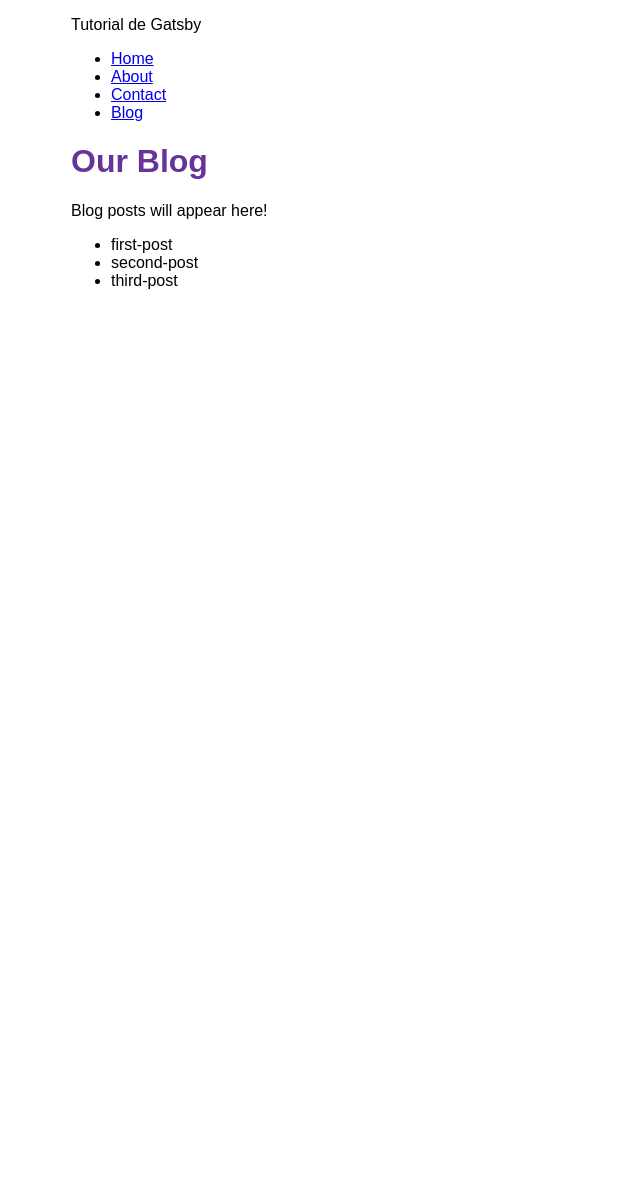
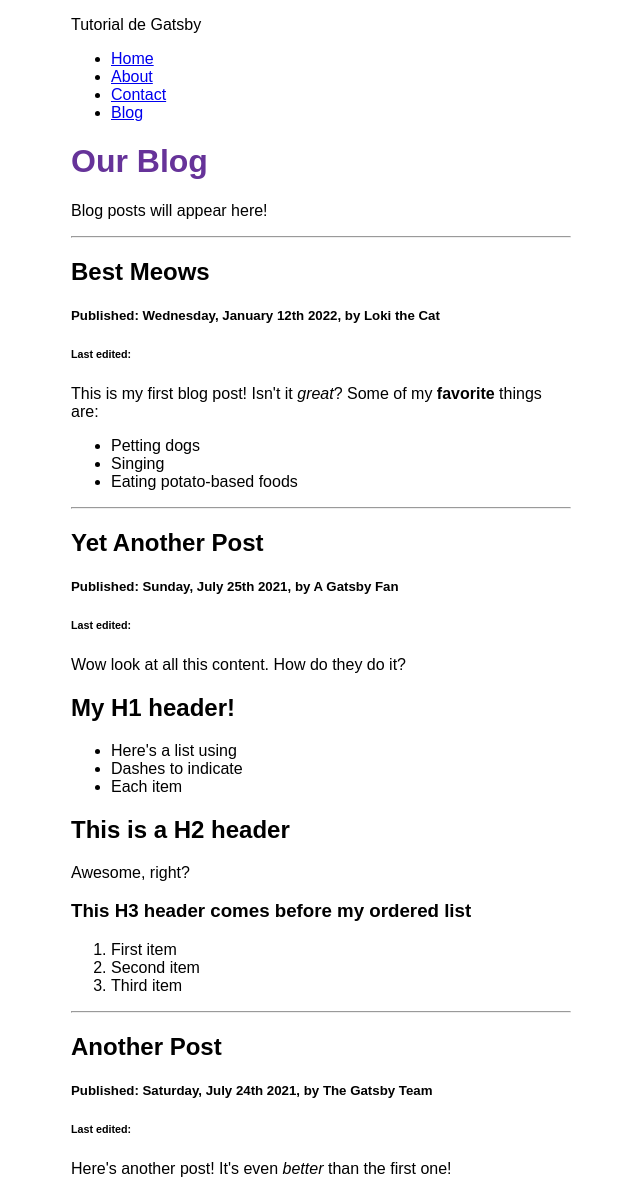
Before and after one commit to Ernesto-Ordonez/gatsby-101, a Gatsby site: page /blog in a window 1280 px wide. Shown: the whole page, without its empty margins (319-959 px from the left). Before the commit the page ends 800 px from the top, so only its background shows below. Built offline with nearby package versions, Linux system fonts and the light colour scheme; Gatsby itself is replaced by a stand-in of ours.

Commit message:
Completed Part 5 of the Tutorial

```diff
--- a/blog/first-post.mdx
+++ b/blog/first-post.mdx
@@ -0,0 +1,10 @@
+---
+title: "Best Meows"
+datePublished: "2022-01-12"
+author: "Loki the Cat"
+---
+This is my first blog post! Isn't it *great*?
+Some of my **favorite** things are:
+* Petting dogs
+* Singing
+* Eating potato-based foods
--- a/blog/second-post.mdx
+++ b/blog/second-post.mdx
@@ -0,0 +1,6 @@
+---
+title: "Another Post"
+datePublished: "2021-07-24"
+author: "The Gatsby Team"
+---
+Here's another post! It's even *better* than the first one!
--- a/blog/third-post.mdx
+++ b/blog/third-post.mdx
@@ -0,0 +1,22 @@
+---
+title: "Yet Another Post"
+datePublished: "2021-07-25"
+author: "A Gatsby Fan"
+---
+Wow look at all this content. How do they do it?
+
+# My H1 header!
+
+- Here's a list using
+- Dashes to indicate
+- Each item
+
+## This is a H2 header
+
+Awesome, right?
+
+### This H3 header comes before my ordered list
+
+1. First item
+2. Second item
+3. Third item
--- a/gatsby-config.js
+++ b/gatsby-config.js
@@ -20,6 +20,7 @@ module.exports = {
         name: "blog",
         path: `${__dirname}/blog/`
       }
-    }
+    },
+    "gatsby-plugin-mdx"
   ]
 };
--- a/package.json
+++ b/package.json
@@ -15,8 +15,11 @@
     "clean": "gatsby clean"
   },
   "dependencies": {
+    "@mdx-js/mdx": "^1.6.22",
+    "@mdx-js/react": "^1.6.22",
     "gatsby": "^4.11.3",
     "gatsby-plugin-image": "^2.12.1",
+    "gatsby-plugin-mdx": "^3.12.1",
     "gatsby-plugin-sass": "^5.11.1",
     "gatsby-plugin-sharp": "^4.12.1",
     "gatsby-source-filesystem": "^4.12.1",
--- a/src/pages/blog.js
+++ b/src/pages/blog.js
@@ -5,38 +5,70 @@ import Layout from "../components/layout"
 // Paso 1: Importamos la tag "graphql" del paquete "gastby"
 import { graphql } from 'gatsby'
 
+// Para poder renderizar archivos .mdx correctamente usamos el plugin
+import { MDXRenderer } from "gatsby-plugin-mdx"
+
 const BlogPage = ({ data }) => {
     return (
         // En el ejemplo esto esta anidado en un <div>, no es necesario pero es importante recordar que con React solo podemos devolver un parent
         <Layout pageTitle="Blog" pageHeading="Our Blog">
             <p>Blog posts will appear here!</p>
-
-            <ul>
                 {
                 // Paso 3: Usamos los resultados del query en el componente:
-                data.allFile.nodes.map(node => (
+                data.allMdx.nodes.map(node => (
                     // La "key" property es algo que necesita React
-                    <li key={ node.id }>
-                        { node.name }
-                    </li>
+                    <article key={ node.id }>
+                        <hr></hr>
+                        <h1>{ node.frontmatter.title }</h1>
+                        <h5>Published: { node.frontmatter.datePublished }, by { node.frontmatter.author }</h5>
+                        <h6>Last edited: { node.parent.modifiedTime }</h6>
+
+                        <MDXRenderer>
+                            { node.body }
+                        </MDXRenderer>
+
+                    </article>
                 ))
                 }
-            </ul>
         </Layout>
     )
 }
 
 // Paso 2: Exportamos nuestra page query
 // El porque esta fuera del componente y otros detalles se pueden ver en: https://www.gatsbyjs.com/docs/tutorial/part-4/
+
+// Ejemplo usando allFile (solamente podemos acceder al nombre del archivo, y otros detalles como metadata, pero no el contenido)
+// export const query = graphql`
+//     query {
+//         allFile(filter: {sourceInstanceName: {eq: "blog"}}) {
+//             nodes {
+//                 name
+//                 id
+//             }
+//         }
+//     }
+// `
+
+// Ejemplo usando allMdx (para poder acceder al contenido de los archivos) | La fecha fue formateada usando MomentJS (https://momentjs.com/)
 export const query = graphql`
-    query {
-        allFile(filter: {sourceInstanceName: {eq: "blog"}}) {
-            nodes {
-                name
-                id
-            }
+{
+  allMdx(sort: {fields: frontmatter___datePublished, order: DESC}) {
+    nodes {
+      frontmatter {
+        author
+        datePublished(formatString: "dddd, MMMM Do YYYY", locale: "en-us")
+        title
+      }
+      id
+      body
+      parent {
+        ... on File {
+          modifiedTime(formatString: "dddd, MMMM Do YYYY")
         }
+      }
     }
+  }
+}
 `
 
 export default BlogPage
```
Also changed, not shown: 1 other file.
